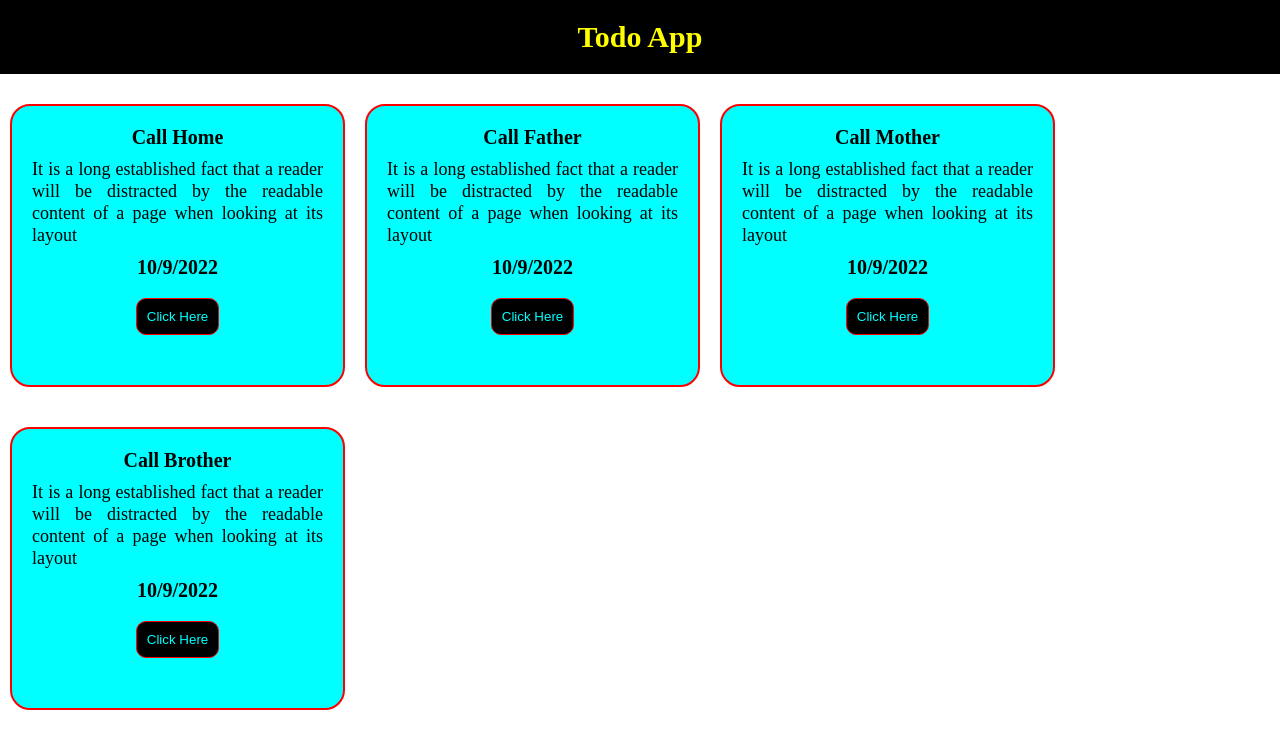
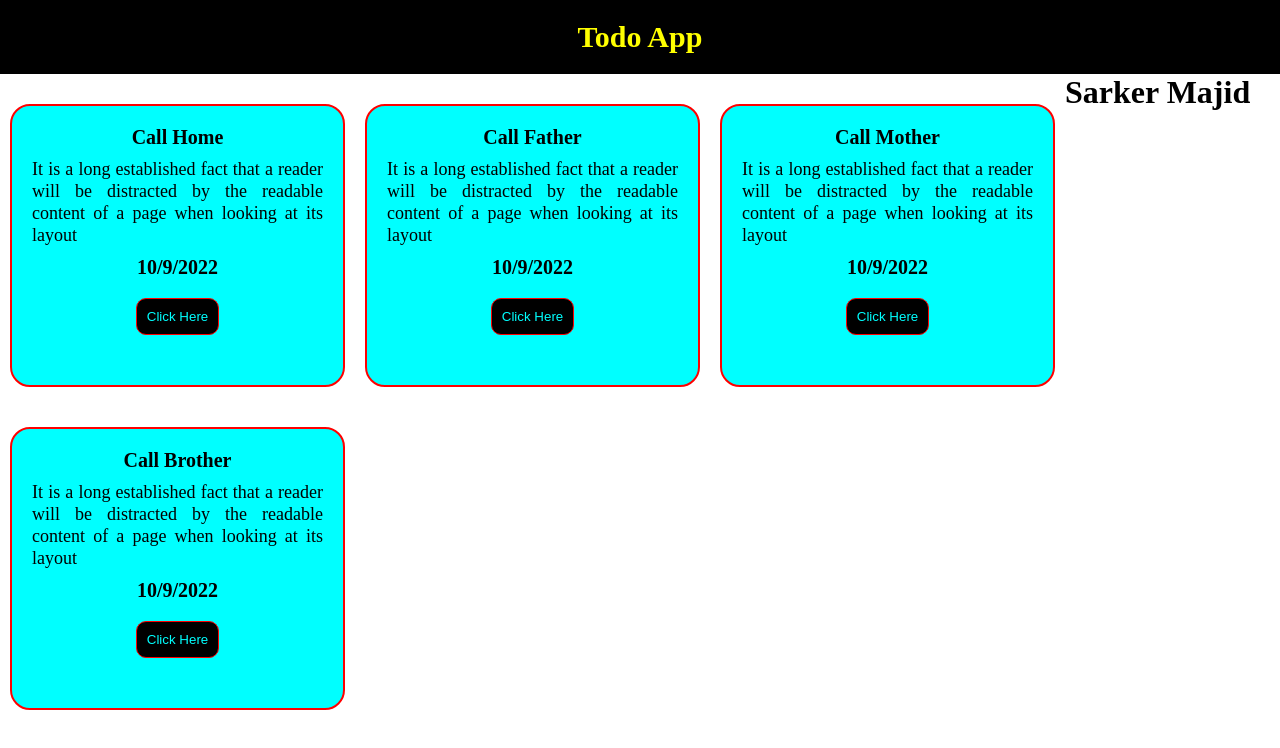
Before and after one commit to sarkermajid/react-basic-with-anis, a React (Create React App) app: page / in a window 1280 px wide. Shown: the top 748 px of the page. Built offline with nearby package versions, Linux system fonts and the light colour scheme.

Commit message:
class component

```diff
--- a/src/App.js
+++ b/src/App.js
@@ -1,6 +1,7 @@
 import React from "react";
 import Card from "./components/Card";
 import cardData from "./data";
+import Card2 from "./components/card2";
 
 const heading = 'Todo App';
 function App(){
@@ -8,6 +9,7 @@
         <div>
             <h1 className='headingStyle'>{heading}</h1>
             {cardData.map(data => <Card key={data.id} title={data.title} des={data.des}></Card>)}
+            <Card2 name='Sarker Majid'></Card2>
         </div>
     );
 }
--- /dev/null
+++ b/src/components/card2.js
@@ -0,0 +1,15 @@
+import React, {Component} from "react";
+
+class Card2 extends Component{
+
+    render(){
+        return(
+            <div>
+                <h1>{this.props.name}</h1>
+            </div>
+        )
+    }
+
+}
+
+export default Card2;
```
